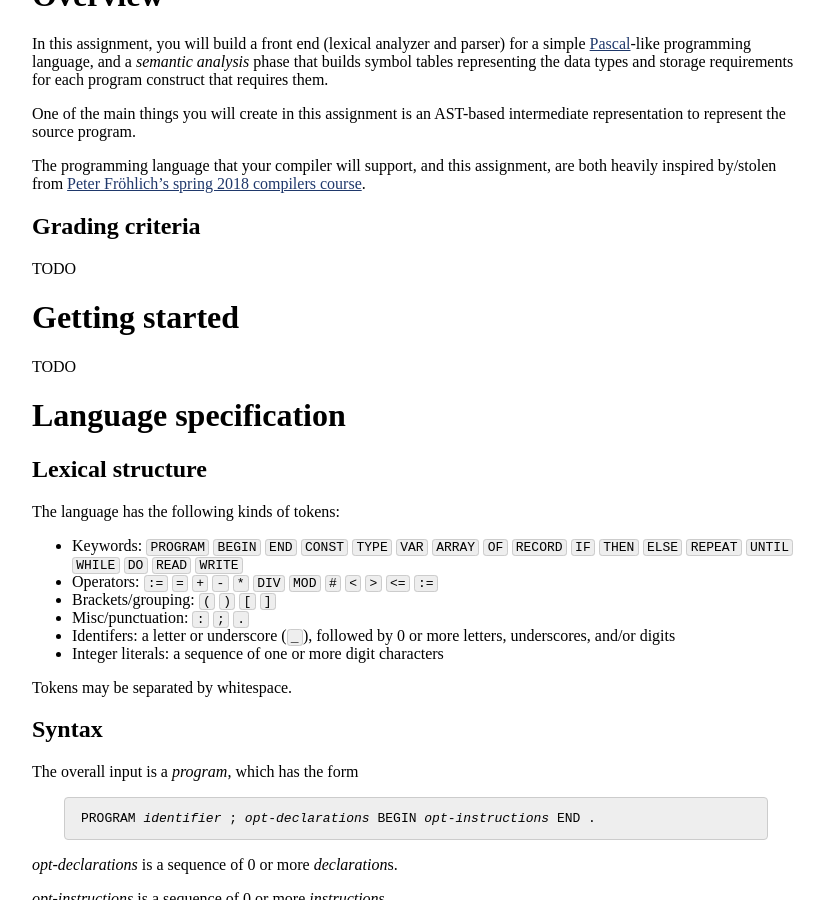
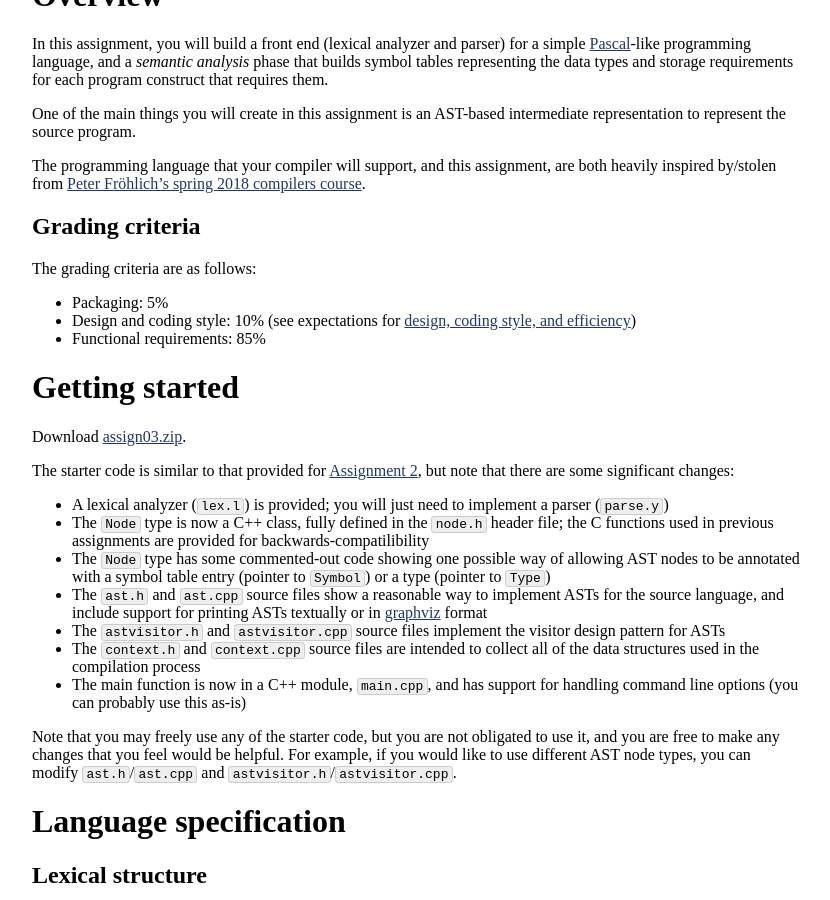
Before and after one commit to jhucompilers/fall2020, a Jekyll site: the page built from assign/assign03.md, in a window 1280 px wide and 900 px high, scrolled down 330 px. Shown: the whole window, without its empty margins (224-1054 px from the left). Built offline with Jekyll 4.4.1, drawn with Linux system fonts in a browser that asks for light colours; some of the changed text lies outside the part shown.

Commit message:
getting closer to being ready

```diff
--- a/assign/assign03.md
+++ b/assign/assign03.md
@@ -25,11 +25,27 @@ are both heavily inspired by/stolen from
 
 ## Grading criteria
 
-TODO
+The grading criteria are as follows:
+
+* Packaging: 5%
+* Design and coding style: 10% (see expectations for [design, coding style, and efficiency](design.html))
+* Functional requirements: 85%
 
 # Getting started
 
-TODO
+Download [assign03.zip](assign03.zip).
+
+The starter code is similar to that provided for [Assignment 2](assign02.html), but note that there are some significant changes:
+
+* A lexical analyzer (`lex.l`) is provided; you will just need to implement a parser (`parse.y`)
+* The `Node` type is now a C++ class, fully defined in the `node.h` header file; the C functions used in previous assignments are provided for backwards-compatilibility
+* The `Node` type has some commented-out code showing one possible way of allowing AST nodes to be annotated with a symbol table entry (pointer to `Symbol`) or a type (pointer to `Type`)
+* The `ast.h` and `ast.cpp` source files show a reasonable way to implement ASTs for the source language, and include support for printing ASTs textually or in [graphviz](https://graphviz.org/) format
+* The `astvisitor.h` and `astvisitor.cpp` source files implement the visitor design pattern for ASTs
+* The `context.h` and `context.cpp` source files are intended to collect all of the data structures used in the compilation process
+* The main function is now in a C++ module, `main.cpp`, and has support for handling command line options (you can probably use this as-is)
+
+Note that you may freely use any of the starter code, but you are not obligated to use it, and you are free to make any changes that you feel would be helpful.  For example, if you would like to use different AST node types, you can modify `ast.h`/`ast.cpp` and `astvisitor.h`/`astvisitor.cpp`.
 
 # Language specification
 
@@ -197,12 +213,15 @@ A *designator* has one of the following forms:
 </pre></div>
 
 <div class="highlighter-rouge"><pre>
-<i>identifier</i> [ <i>expression-list</i> ]
+<i>designator</i> [ <i>expression-list</i> ]
 </pre></div>
 
 <div class="highlighter-rouge"><pre>
-<i>identifier</i> . <i>identifier</i>
+<i>designator</i> . <i>identifier</i>
 </pre></div>
+
+These three forms of designators correspond to variable references, array element
+references, and record field references, respectively.
 
 An <i>expression-list</i> is a sequence of one or more *expression*s, separated by commas (`,`).
 
@@ -219,8 +238,7 @@ Rough outline:
 * Implement lexical analyzer and parser using flex and bison
 * Add semantic actions in the parser to build an AST
 * Create an object-based representation of types
-* Implement a traversal of the AST to build symbol table entries
-* Implement a traversal of the AST to do type checking
+* Implement a traversal of the AST to build symbol table entries and do type checking
 
 ## Testing
 
```
Also changed, not shown: 1 other file.
